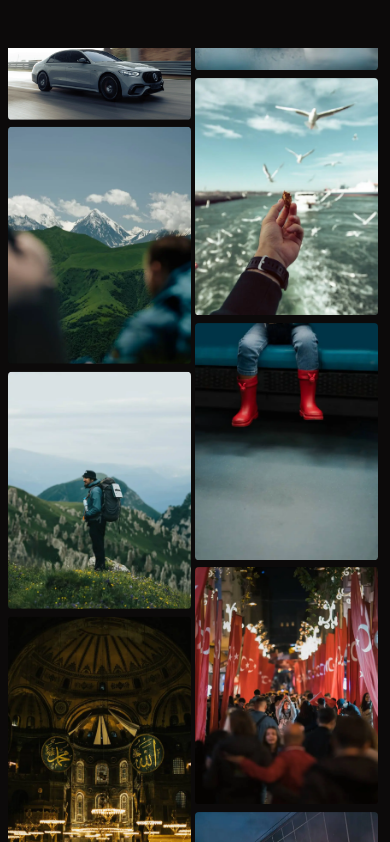
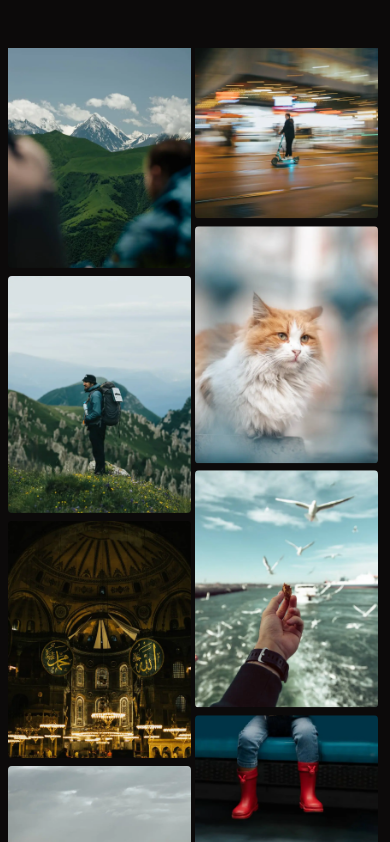
Before and after one commit to muusliim/photographer_portfolio, a Next.js app: page / in a window 390 px wide. Shown: the part 3428-4270 px from the top of the page. Built offline with nearby package versions, Linux system fonts and the light colour scheme; a web font is replaced by a local one.

Commit message:
scroll animation lag fixed

```diff
--- a/src/components/ParallaxScrollGallery.tsx
+++ b/src/components/ParallaxScrollGallery.tsx
@@ -31,12 +31,14 @@ export default function ParallaxScrollGallery() {
   const y2 = useTransform(scrollYProgress, [0, 1], [0, height * 3.2]);
   const y3 = useTransform(scrollYProgress, [0, 1], [0, height * 2.25]);
   const y4 = useTransform(scrollYProgress, [0, 1], [0, height * 3]);
+  const y5 = useTransform(scrollYProgress, [0, 1], [0, height]);
+  const y6 = useTransform(scrollYProgress, [0, 1], [0, height* 1.2]);
 
   return (
     <section
       ref={gallery}
       id="gallery"
-      className="relative flex h-[175vh] flex-row gap-[2vw] overflow-hidden bg-background p-[2vw] max-lg:gap-[1vw] max-lg:p-0 max-lg:pr-6 max-sm:p-2"
+      className=" relative flex h-[175vh] flex-row gap-[2vw] overflow-hidden bg-background p-[2vw] max-lg:gap-[1vw] max-lg:p-0 max-lg:pr-6 max-sm:p-2"
     >
       <Column
         images={[
@@ -47,9 +49,9 @@ export default function ParallaxScrollGallery() {
           images[4],
           images[5],
         ]}
-        classNameColumn="top-[-45%] md:hidden"
+        classNameColumn="top-[-35%] md:hidden scroll-smooth"
         classNameDiv="md:hidden"
-        y={y}
+        y={y5}
       />
 
       <Column
@@ -61,8 +63,8 @@ export default function ParallaxScrollGallery() {
           images[10],
           images[11],
         ]}
-        y={y2}
-        classNameColumn="top-[-85%] md:hidden"
+        y={y6}
+        classNameColumn="top-[-25%] md:hidden"
         classNameDiv="md:hidden"
       />
       <Column
@@ -103,7 +105,7 @@ const Column = ({
   return (
     <motion.div
       style={{ y }}
-      className={`relative flex h-full w-1/4 min-w-[250px] flex-col gap-[2vw] max-sm:h-full max-sm:w-1/2 max-sm:min-w-[47vw] ${classNameDiv}`}
+      className={`relative flex  h-full w-1/4 min-w-[250px] flex-col gap-[2vw] max-sm:h-full max-sm:w-1/2 max-sm:min-w-[47vw] ${classNameDiv}`}
     >
       {images.map((src, i) => {
         return (
```
